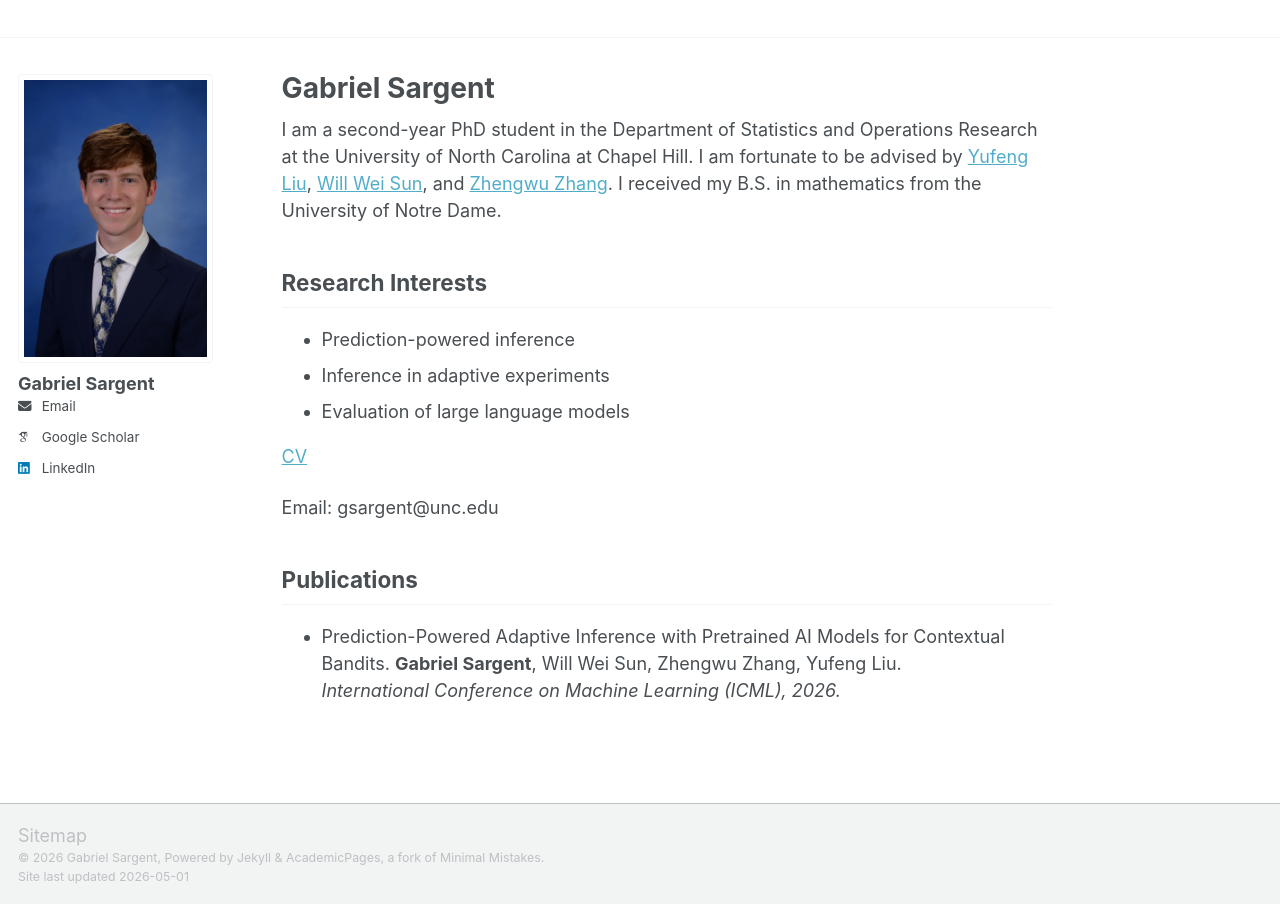
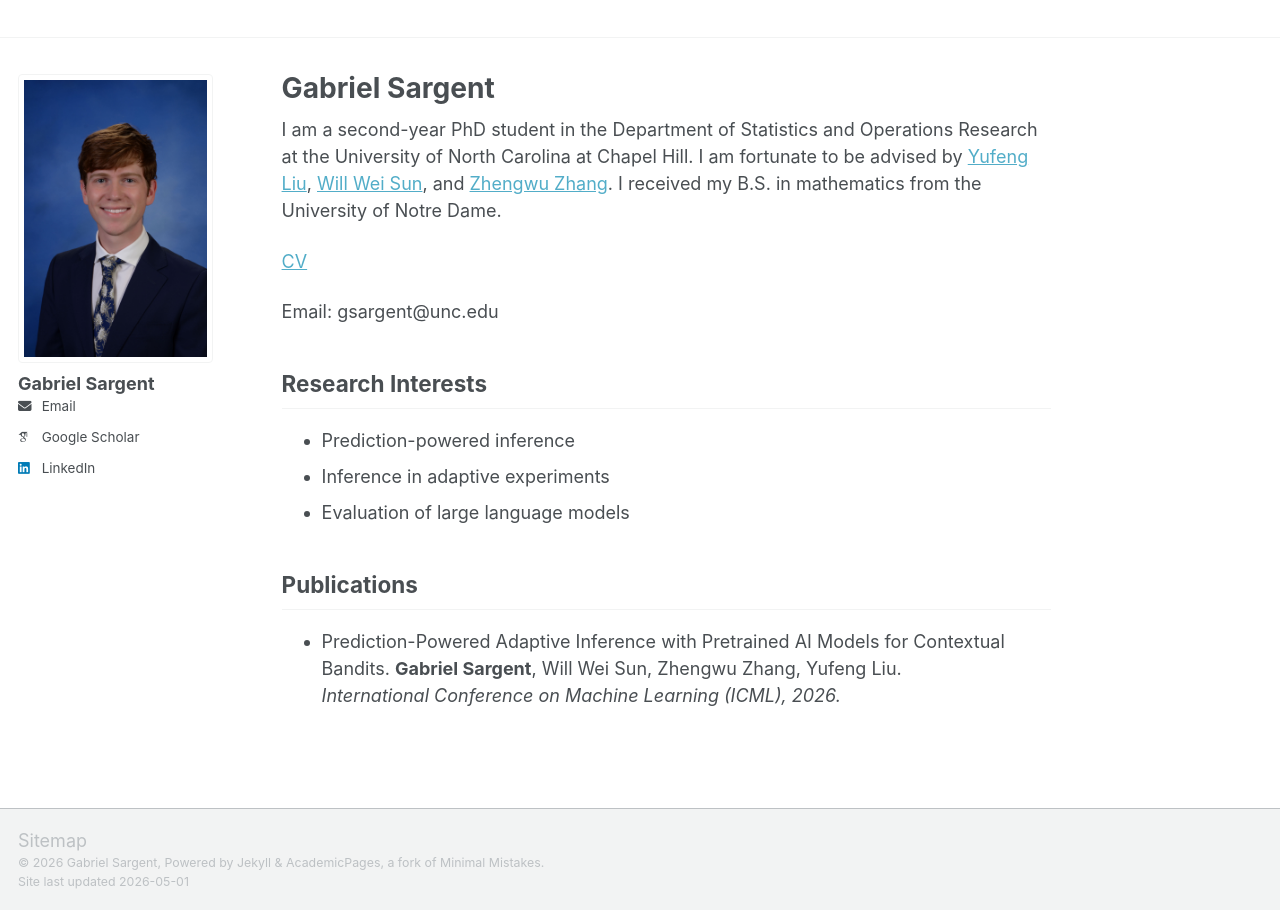
Before and after one commit to GabrielSargent/GabrielSargent.github.io, a Jekyll site: the page built from _pages/about.md, in a window 1280 px wide. Built offline with Jekyll 4.4.1, drawn with Linux system fonts in a browser that asks for light colours; some web fonts are replaced; a script bundle is joined from its source files by our own code; library files that are not in the unit come from our copies.

```diff
--- a/_pages/about.md
+++ b/_pages/about.md
@@ -9,15 +9,15 @@ redirect_from:
 
 I am a second-year PhD student in the Department of Statistics and Operations Research at the University of North Carolina at Chapel Hill. I am fortunate to be advised by [Yufeng Liu](https://sites.google.com/umich.edu/yufengliu/home), [Will Wei Sun](https://web.ics.purdue.edu/~sun244/), and [Zhengwu Zhang](https://zhengwu.github.io/). I received my B.S. in mathematics from the University of Notre Dame.
 
+[CV](/files/cv.pdf)
+
+Email: gsargent@unc.edu
+
 ## Research Interests
 - Prediction-powered inference
 - Inference in adaptive experiments
 - Evaluation of large language models
 
-[CV](/files/cv.pdf)
-
-Email: gsargent@unc.edu
-
 ## Publications
 
 - Prediction-Powered Adaptive Inference with Pretrained AI Models for Contextual Bandits. **Gabriel Sargent**, Will Wei Sun, Zhengwu Zhang, Yufeng Liu.
```
